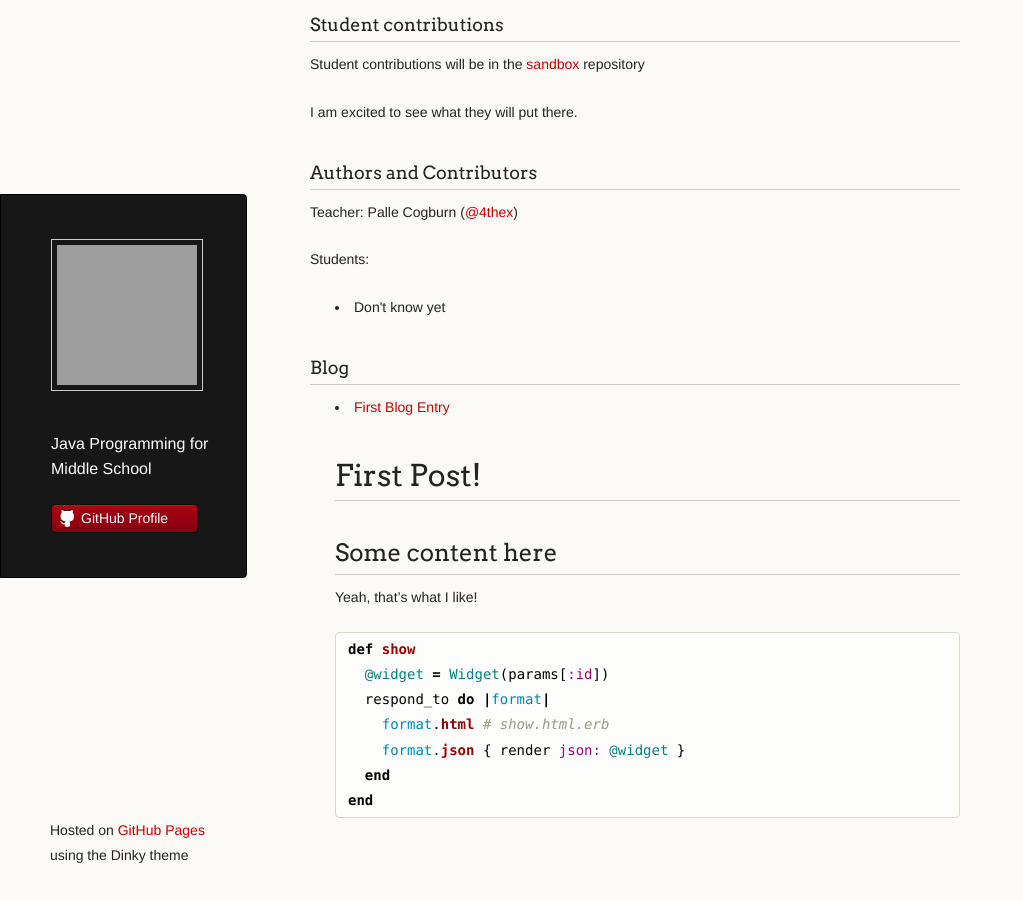
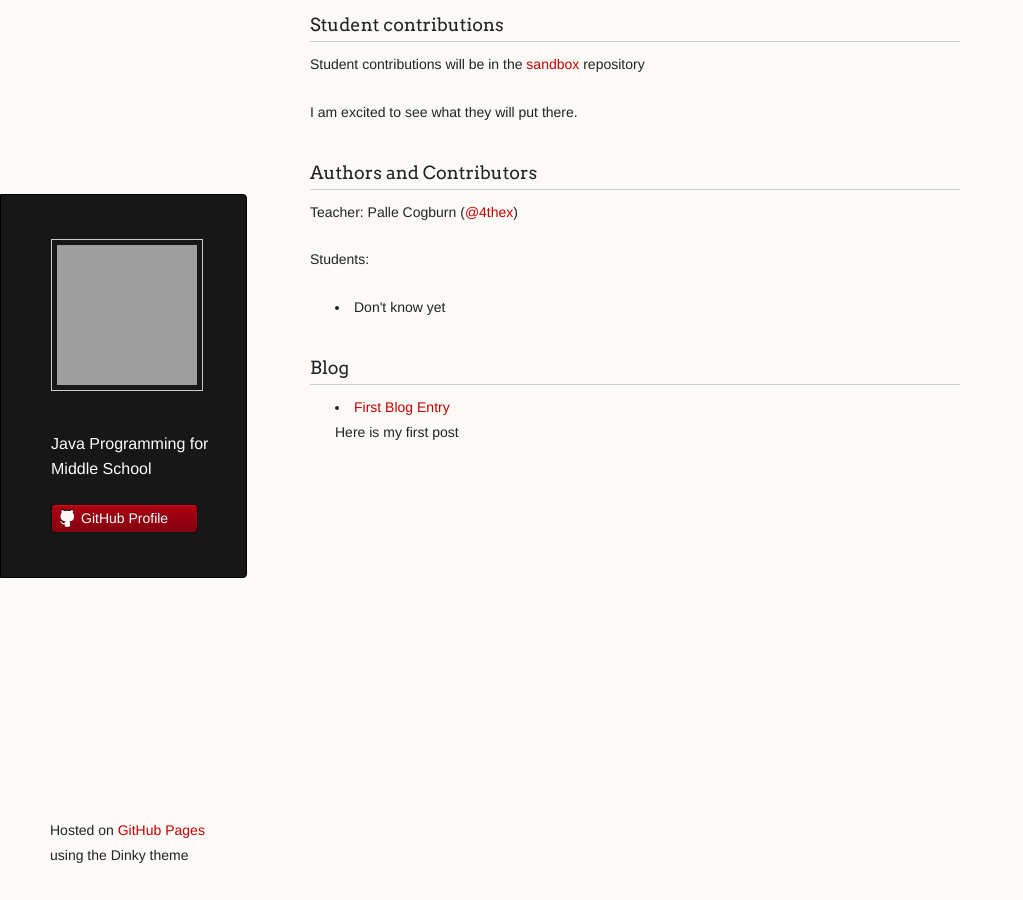
Before and after one commit to mscsbend/mscsbend.github.io, a Jekyll site: the page built from index.html, in a window 1280 px wide and 900 px high, scrolled down 726 px. Shown: the whole window, without its empty margins (0-1023 px from the left). Built offline with Jekyll 4.4.1, drawn with Linux system fonts in a browser that asks for light colours; grey boxes are pictures that could not be loaded.

Commit message:
Update 2014-04-18-first-blog-entry.md

```diff
--- a/_posts/2014-04-18-first-blog-entry.md
+++ b/_posts/2014-04-18-first-blog-entry.md
@@ -1,12 +1,4 @@
-# First Post!
-## Some content here
-Yeah, that's what I like!
-{% highlight ruby %}
-def show
-  @widget = Widget(params[:id])
-  respond_to do |format|
-    format.html # show.html.erb
-    format.json { render json: @widget }
-  end
-end
-{% endhighlight %}
+---
+layout: page
+---
+Here is my first post
```
